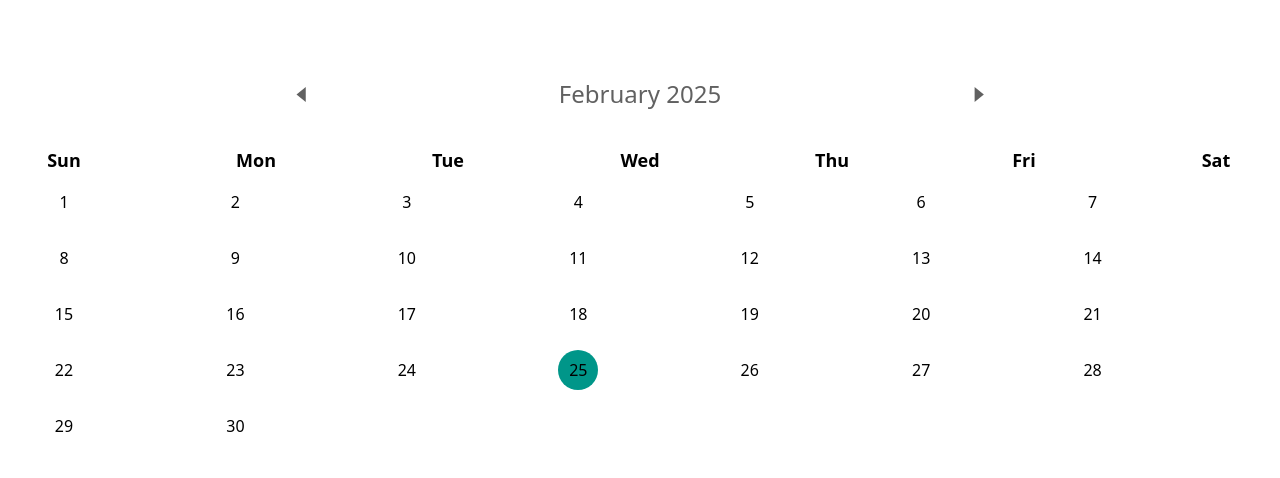
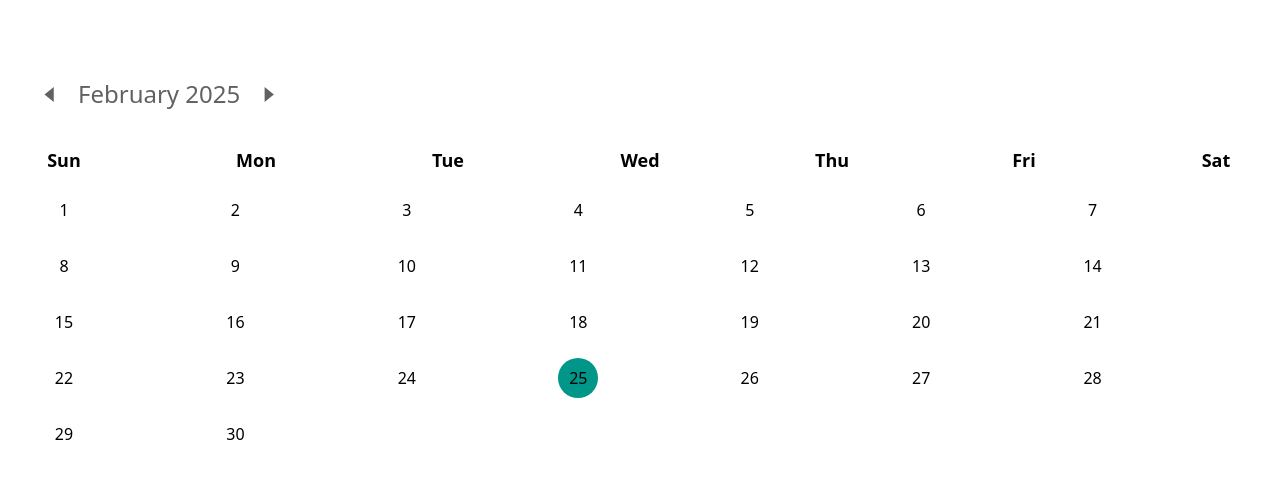
Before and after one commit to mahdibaderloo/todolist, a website: page index.html in a window 1280 px wide. Both pictures are taken after a click on the picture 330 px from the left and 772 px from the top of the page. Shown: the part 76-554 px from the top of the page. Drawn offline with Linux system fonts and the light colour scheme.

Commit message:
edit spacing

```diff
--- a/index.html
+++ b/index.html
@@ -434,7 +434,7 @@
         <span class="w-10"></span>
       </div>
       <div id="calendar-main" class="w-full h-full p-11">
-        <div class="w-full h-10 flex justify-evenly items-center">
+        <div class="w-full h-10 flex items-center gap-6">
           <img src="Images/Svg/left.svg" alt="left" class="w-2.5 dark:hidden" />
           <img
             src="Images/Svg/left-dark.svg"
@@ -470,7 +470,7 @@
           </div>
           <div
             id="dates"
-            class="grid grid-cols-7 gap-2 font-light dark:text-white"
+            class="grid grid-cols-7 gap-2 mt-2 font-light dark:text-white"
           >
             <button class="w-10 h-10 mt-2">1</button>
             <button class="w-10 h-10 mt-2">2</button>
```
Also changed, not shown: Styles/app.css.
